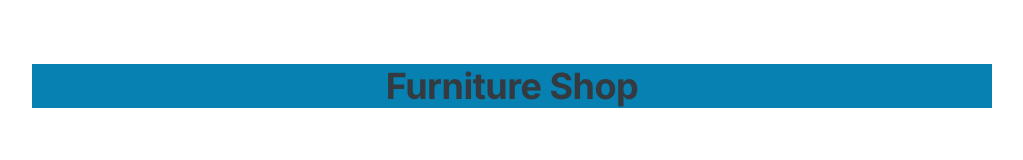
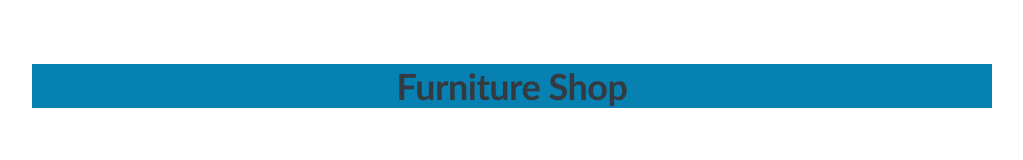
Before and after one commit to 2020BCS021/Furniture, a plain HTML site: page index.html in a window 1280 px wide. Shown: the top 160 px of the page, without its empty margins (128-1151 px from the left). Drawn offline with Linux system fonts and the light colour scheme.

Commit message:
Update index.html

```diff
--- a/index.html
+++ b/index.html
@@ -23,7 +23,7 @@
     <div class="container">
         <header>
             <div style=" background-color:rgb(6, 129, 177)" ;>
-                <div style="width:345 ,height=234">
+                <div style="font-family:'Gill Sans', 'Gill Sans MT', Calibri, 'Trebuchet MS', sans-serif" ;>
                     <h2 style="text-align:center">Furniture Shop</h2>
                 </div>
             </div>
```
